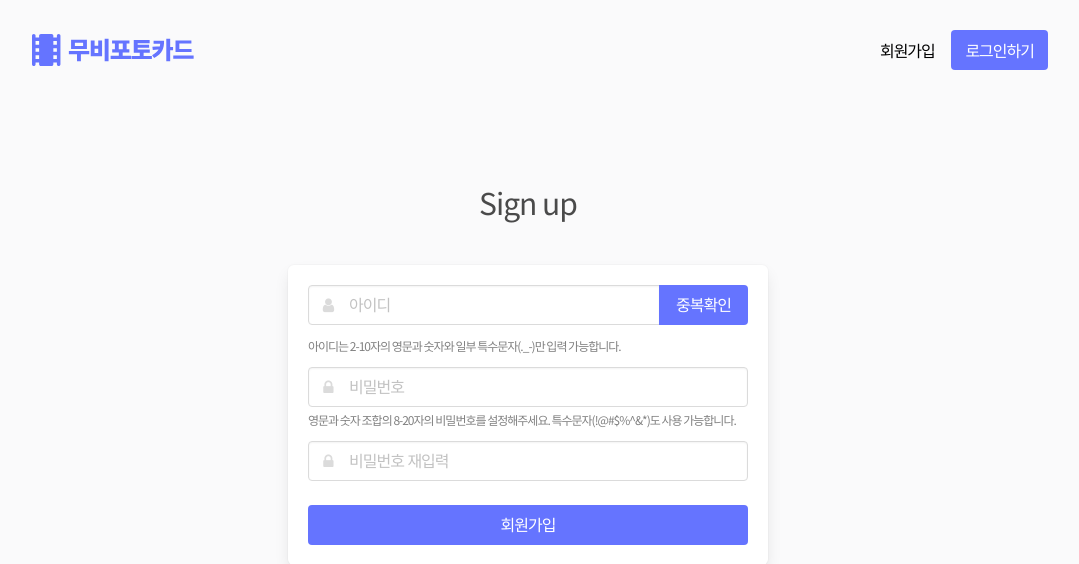
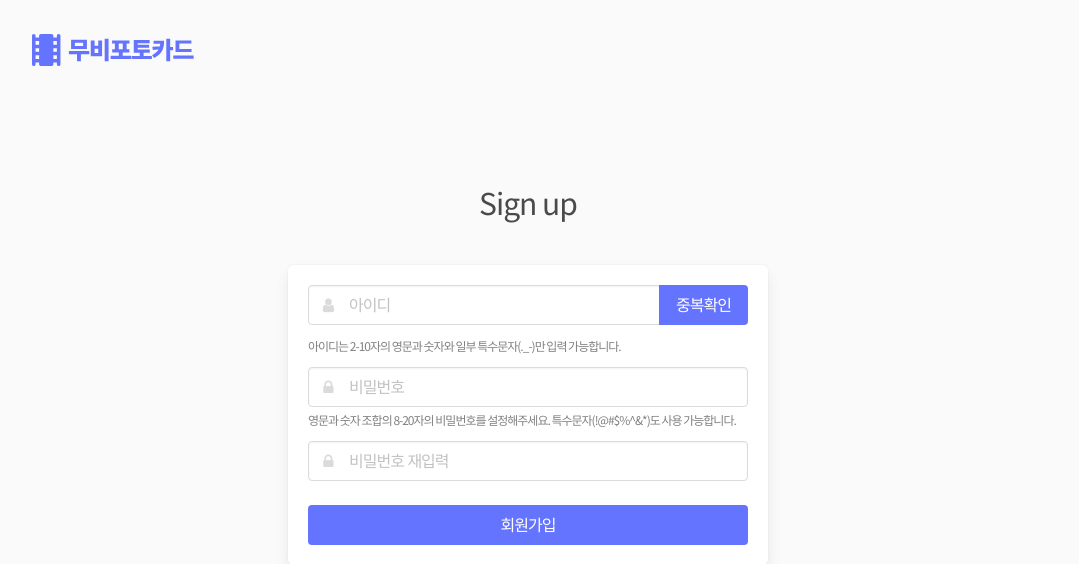
Before and after one commit to SoJaeBeom/MoviePhotoCard, a Flask app: page /signup in a window 1280 px wide. Shown: the top 564 px of the page, without its empty margins (112-1191 px from the left). Run offline with Flask 2, Linux system fonts and the light colour scheme; some libraries are stand-ins or nearby versions.

Commit message:
header 변경

```diff
--- a/templates/sign-up.html
+++ b/templates/sign-up.html
@@ -45,6 +45,10 @@
             justify-content: space-between;
             align-items: center;
             margin-bottom: 80px;
+        }
+
+        .header_button {
+            display: none;
         }
 
         .default_button {
```
